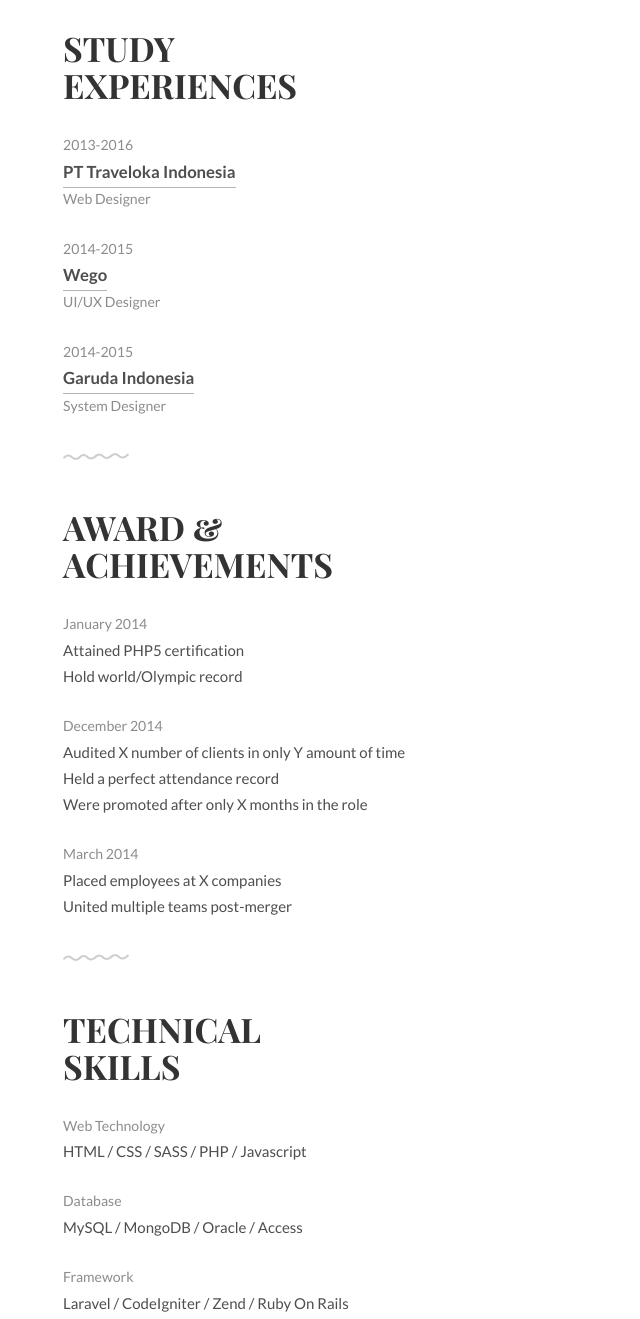
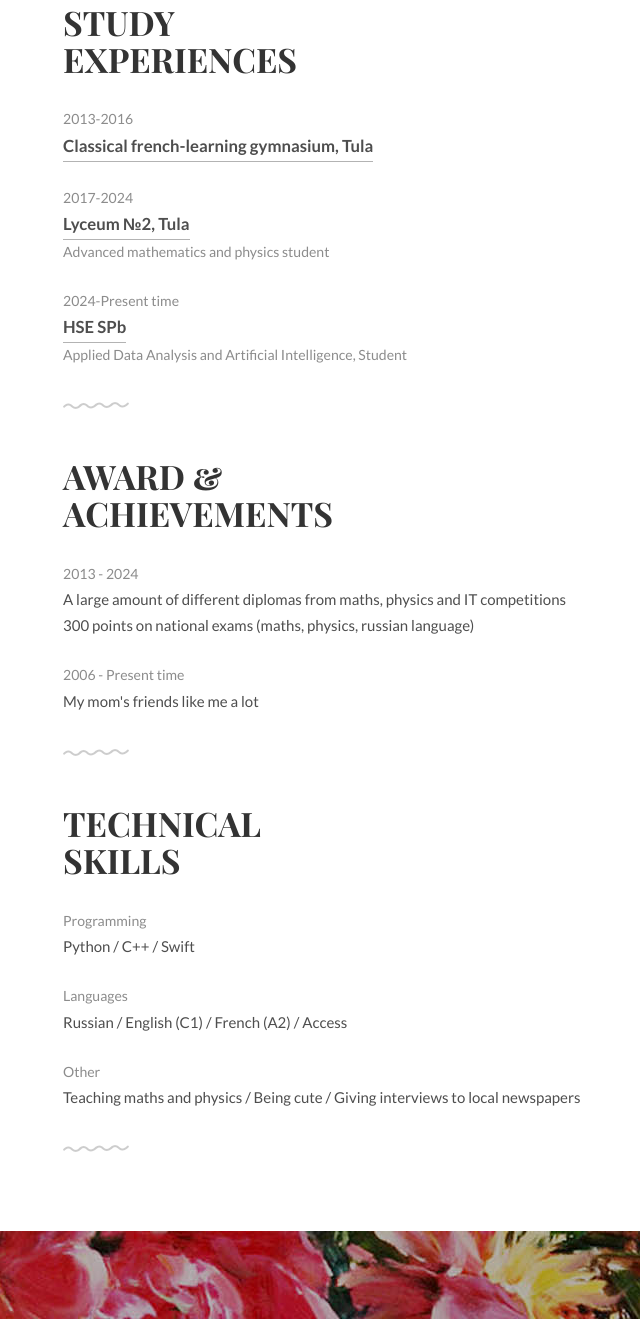
Before and after one commit to imaseriousactor/imaseriousactor.github.io, a plain HTML site: page index.html in a window 1280 px wide. Shown: the part 521-1840 px from the top of the page, without its empty margins (266-906 px from the left). Drawn offline with Linux system fonts and the light colour scheme.

Commit message:
Update index.html

```diff
--- a/index.html
+++ b/index.html
@@ -52,7 +52,7 @@
 					<h1>I am<br><span id="typed"></span></h1>
 				</div>
 				<p>
-					Draco is a constellation in the far northern sky. Its name is Latin for dragon. Draco is circumpolar (that is, never setting) for many observers in the northern hemisphere. It was one of the 48 constellations listed by the 2nd century astronomer Ptolemy.
+					This is my online-page where you can learn some information about me, hopefully hire me and pay me some inappropriatly big amount of money.
 				</p>
 			</div>
 		</div>
@@ -64,18 +64,17 @@
 			<h1>Study<br>Experiences</h1>
 			<ul class="work-list">
 				<li>2013-2016</li>
-				<li><a href="#">PT Traveloka Indonesia</a></li>
-				<li>Web Designer</li>
+				<li><a href="#">Classical french-learning gymnasium, Tula </a></li>
 			</ul>
 			<ul class="work-list">
-				<li>2014-2015</li>
-				<li><a href="#">Wego</a></li>
-				<li>UI/UX Designer</li>
+				<li>2017-2024</li>
+				<li><a href="#">Lyceum №2, Tula</a></li>
+				<li>Advanced mathematics and physics student</li>
 			</ul>
 			<ul class="work-list">
-				<li>2014-2015</li>
-				<li><a href="#">Garuda Indonesia</a></li>
-				<li>System Designer</li>
+				<li>2024-Present time</li>
+				<li><a href="#">HSE SPb</a></li>
+				<li>Applied Data Analysis and Artificial Intelligence, Student</li>
 			</ul>
 		</div>
 	</div>
@@ -85,20 +84,13 @@
 		<div class="container">
 			<h1>Award &amp;<br>Achievements</h1>
 			<ul class="award-list list-flat">
-				<li>January 2014</li>
-				<li>Attained PHP5 certification</li>
-				<li>Hold world/Olympic record</li>
+				<li>2013 - 2024</li>
+				<li>A large amount of different diplomas from maths, physics and IT competitions</li>
+				<li>300 points on national exams (maths, physics, russian language)</li>
 			</ul>
 			<ul class="award-list list-flat">
-				<li>December 2014</li>
-				<li>Audited X number of clients in only Y amount of time</li>
-				<li>Held a perfect attendance record</li>
-				<li>Were promoted after only X months in the role</li>
-			</ul>
-			<ul class="award-list list-flat">
-				<li>March 2014</li>
-				<li>Placed employees at X companies</li>
-				<li>United multiple teams post-merger</li>
+				<li>2006 - Present time</li>
+				<li>My mom's friends like me a lot</li>
 			</ul>
 		</div>
 	</div>
@@ -108,16 +100,16 @@
 		<div class="container">
 			<h1>Technical<br>Skills</h1>
 			<ul class="skill-list list-flat">
-				<li>Web Technology</li>
-				<li>HTML / CSS / SASS / PHP / Javascript</li>
+				<li>Programming</li>
+				<li>Python / C++ / Swift </li>
 			</ul>
 			<ul class="skill-list list-flat">
-				<li>Database</li>
-				<li>MySQL / MongoDB / Oracle / Access</li>
+				<li>Languages</li>
+				<li>Russian / English (C1) / French (A2) / Access</li>
 			</ul>
 			<ul class="skill-list list-flat">
-				<li>Framework</li>
-				<li>Laravel / CodeIgniter / Zend / Ruby On Rails</li>
+				<li>Other</li>
+				<li>Teaching maths and physics / Being cute / Giving interviews to local newspapers</li>
 			</ul>
 		</div>
 	</div>
@@ -137,8 +129,8 @@
 			    </div>
 			    <div class="unit-50">
 					<ul class="social list-flat right">
-						<li><a href="mailto:afnizarhilmi@gmail.com"><i class="fa fa-send"></i></a></li>
-						<li><a href="http://twitter.com/flamekaizar"><i class="fa fa-github"></i></a></li>
+						<li><a href="mailto:mariaovs06@gmail.com"><i class="fa fa-send"></i></a></li>
+						<li><a href="http://github.com/imaseriousactor"><i class="fa fa-github"></i></a></li>
 						<li><a href="http://dribbble.com/flamekaizar"><i class="fa fa-mail"></i></a></li>
 					</ul>
 			    </div>
```
